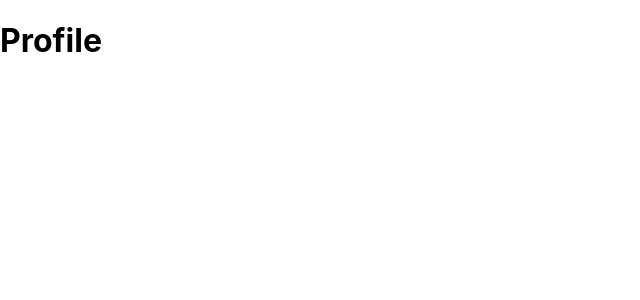
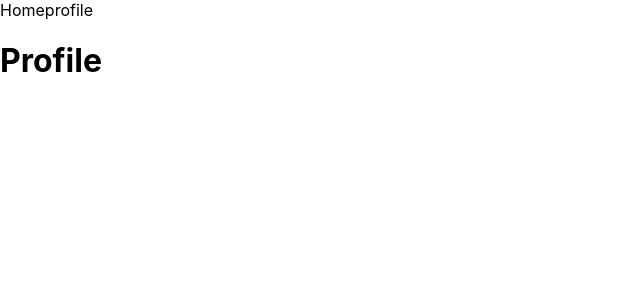
Before and after one commit to mo-ri-regen/blog, a Next.js app: page /profile in a window 1280 px wide. Shown: the top 300 px of the page, without its empty margins (0-640 px from the left). Built offline with nearby package versions, Linux system fonts and the light colour scheme.

Commit message:
💄ナビゲーションバー追加

```diff
--- /dev/null
+++ b/src/component/navigation.tsx
@@ -0,0 +1,16 @@
+import React from "react";
+import Link from "next/link";
+export const Navigation = () => {
+  return (
+    <>
+      <nav>
+        <Link href="/">
+          <a>Home</a>
+        </Link>
+        <Link href="/profile">
+          <a>profile</a>
+        </Link>
+      </nav>
+    </>
+  );
+};
--- a/src/pages/index.tsx
+++ b/src/pages/index.tsx
@@ -3,6 +3,8 @@ import Head from "next/head";
 import styles from "../../styles/Home.module.css";
 import { client } from "../lib/client";
 import Link from "next/link";
+import React from "react";
+import { Navigation } from "../component/navigation";
 const Home: NextPage = ({ blog }) => {
   return (
     <div className={styles.container}>
@@ -14,7 +16,7 @@ const Home: NextPage = ({ blog }) => {
         />
         <link rel="icon" href="/favicon.ico" />
       </Head>
-
+      <Navigation />
       <div>
         <ul>
           {blog.map((blog) => (
--- a/src/pages/profile.tsx
+++ b/src/pages/profile.tsx
@@ -4,6 +4,7 @@ import { Navigation } from "../component/navigation";
 const Profile: NextPage = () => {
   return (
     <div>
+      <Navigation />
       <h1>Profile</h1>
     </div>
   );
```
